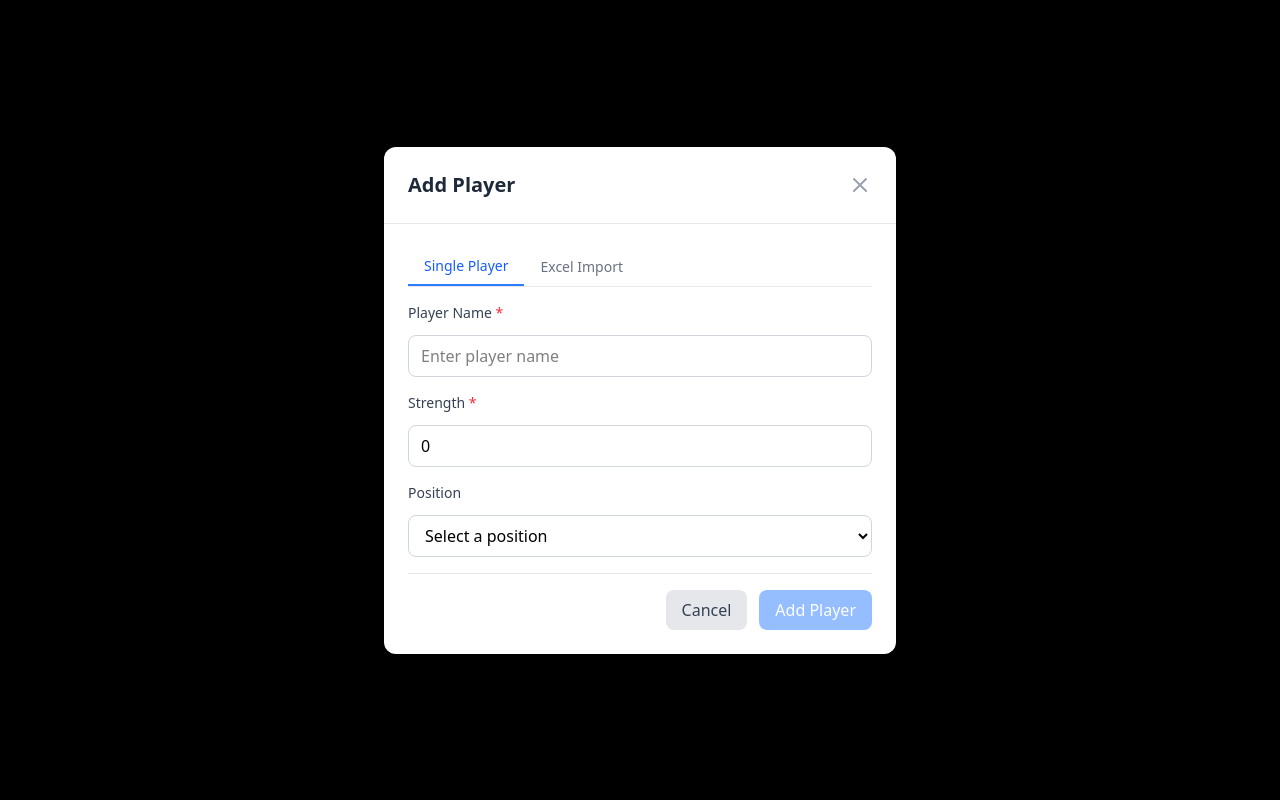
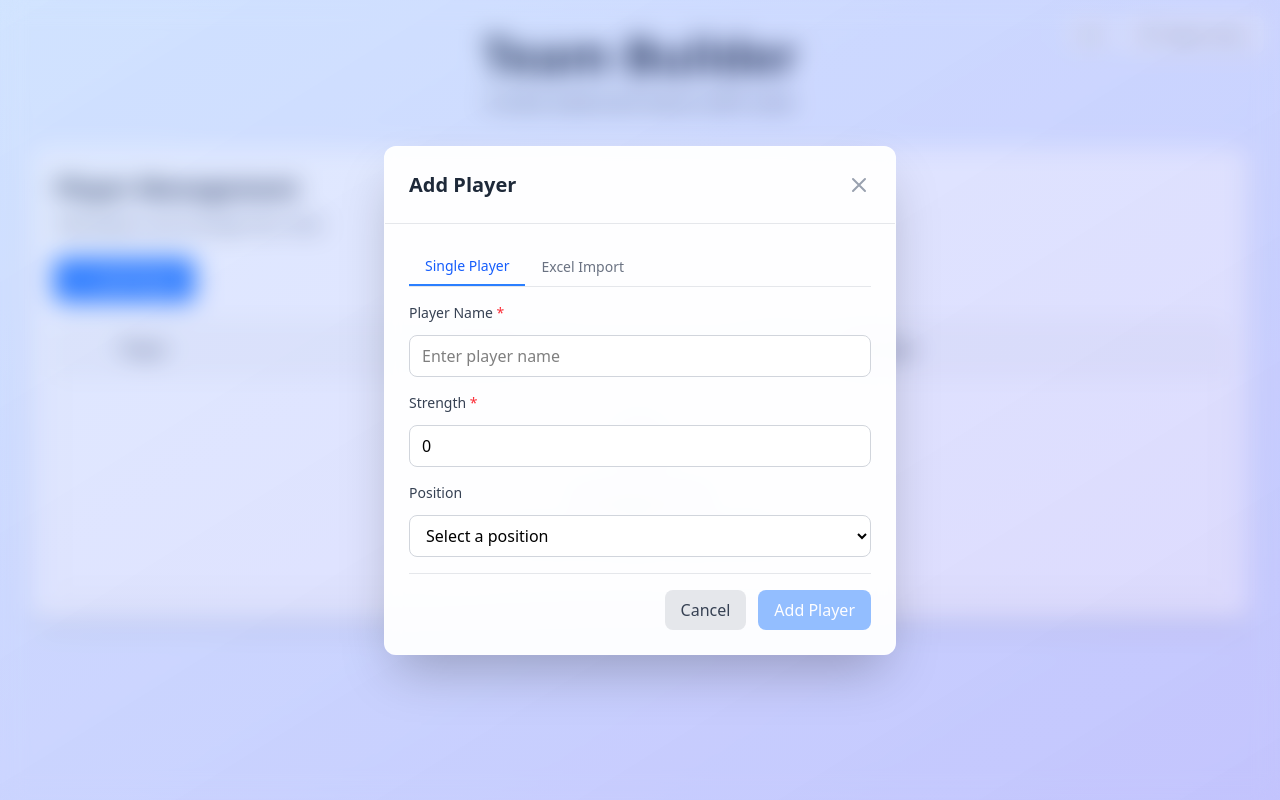
Before and after one commit to abidino/team-builder, a Nuxt app: page / in a window 1280 px wide. Both pictures are taken after a click on the button "Add Player". Built offline with nearby package versions, Linux system fonts and the light colour scheme.

Commit message:
background color was changed

```diff
--- a/app/components/base/BaseModal.vue
+++ b/app/components/base/BaseModal.vue
@@ -1,25 +1,27 @@
 <template>
   <Teleport to="body">
     <Transition
-      enter-active-class="transition-opacity duration-300"
-      enter-from-class="opacity-0"
-      enter-to-class="opacity-100"
-      leave-active-class="transition-opacity duration-300"
-      leave-from-class="opacity-100"
-      leave-to-class="opacity-0"
+      enter-active-class="transition-all duration-300 ease-out"
+      enter-from-class="opacity-0 scale-95"
+      enter-to-class="opacity-100 scale-100"
+      leave-active-class="transition-all duration-200 ease-in"
+      leave-from-class="opacity-100 scale-100"
+      leave-to-class="opacity-0 scale-95"
     >
       <div
         v-if="visible"
         class="fixed inset-0 z-50 flex items-center justify-center p-4"
         @click="handleBackdropClick"
       >
-        <!-- Backdrop -->
-        <div class="absolute inset-0 bg-black bg-opacity-50"></div>
+        <!-- Backdrop with Gradient Glassmorphism -->
+        <div
+          class="absolute inset-0 backdrop-blur-md bg-gradient-to-br from-blue-500/15 to-indigo-600/20"
+        ></div>
 
         <!-- Modal Content -->
         <div
           :class="modalClasses"
-          class="relative bg-white rounded-xl shadow-2xl max-h-[90vh] overflow-y-auto"
+          class="relative bg-white/95 backdrop-blur-sm rounded-xl shadow-2xl border border-white/20 max-h-[90vh] overflow-y-auto"
           @click.stop
         >
           <!-- Header -->
```
